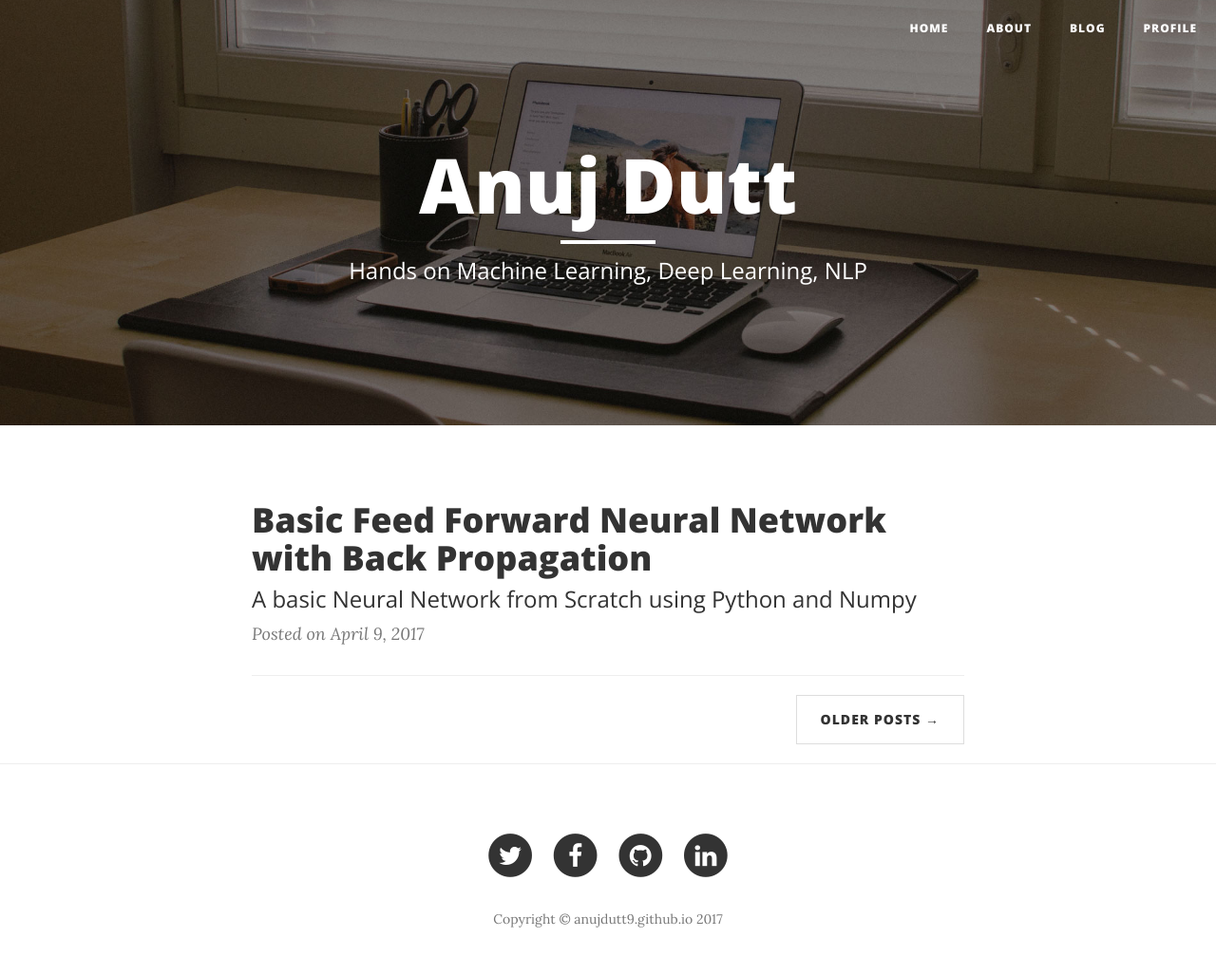
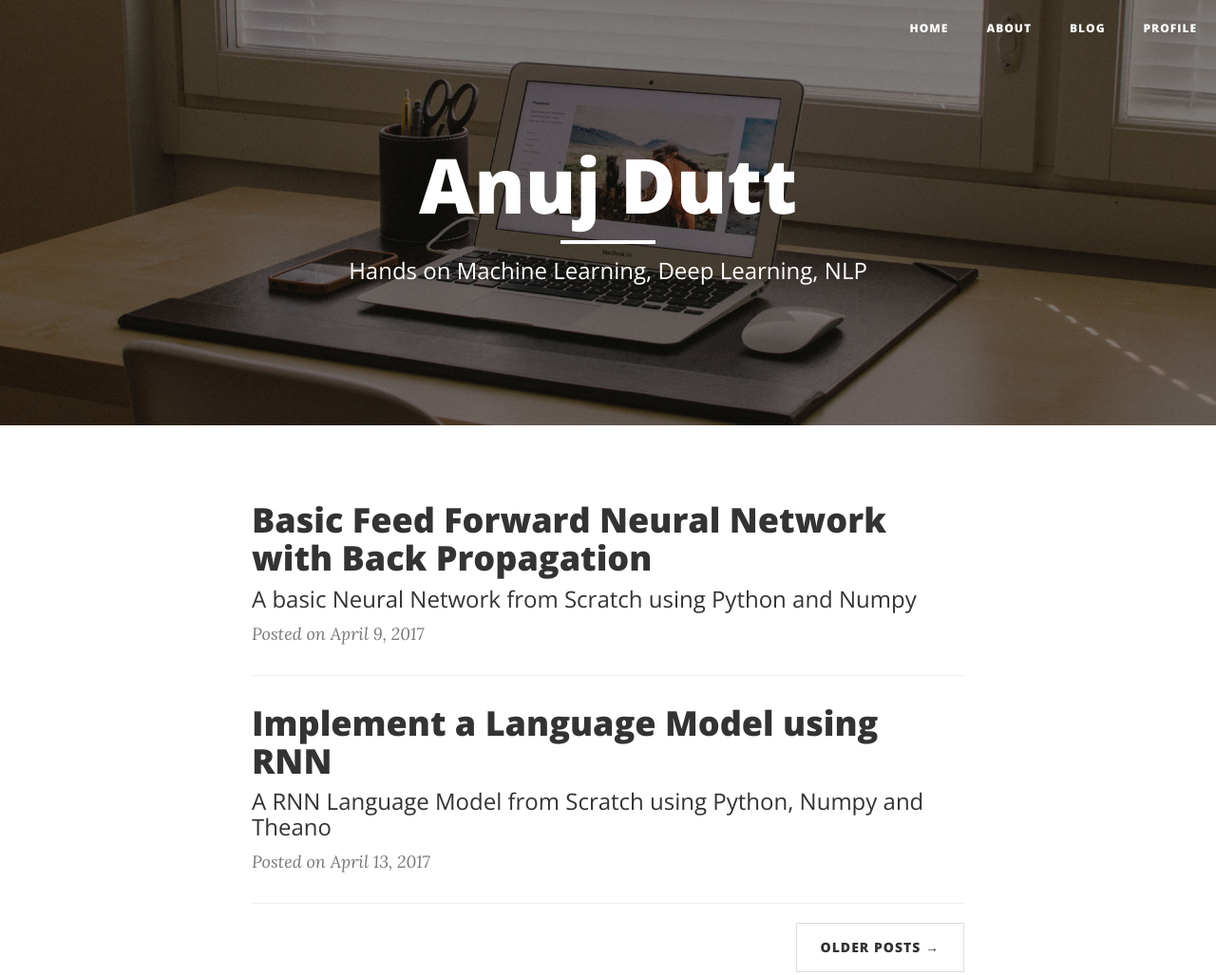
Before and after one commit to anujdutt9/projects, a website: page index.html in a window 1280 px wide. Shown: the top 1027 px of the page at 95% size. Drawn offline with nearby package versions, Linux system fonts and the light colour scheme.

Commit message:
new post added

```diff
--- a/index.html
+++ b/index.html
@@ -99,16 +99,19 @@
                     <p class="post-meta">Posted on April 9, 2017</p>
                 </div>
                 <hr>
-             <!--   <div class="post-preview">
+               <div class="post-preview">
                     <a href="post.html">
                         <h2 class="post-title">
-                            I believe every human has a finite number of heartbeats. I don't intend to waste any of mine.
+                            Implement a Language Model using RNN
                         </h2>
+						<h3 class="post-subtitle">
+                            A RNN Language Model from Scratch using Python, Numpy and Theano
+                        </h3>
                     </a>
-                    <p class="post-meta">Posted by <a href="#">Start Bootstrap</a> on September 18, 2014</p>
+                    <p class="post-meta">Posted on April 13, 2017</p>
                 </div>
                 <hr>
-                <div class="post-preview">
+                <!-- <div class="post-preview">
                     <a href="post.html">
                         <h2 class="post-title">
                             Science has not yet mastered prophecy
```
